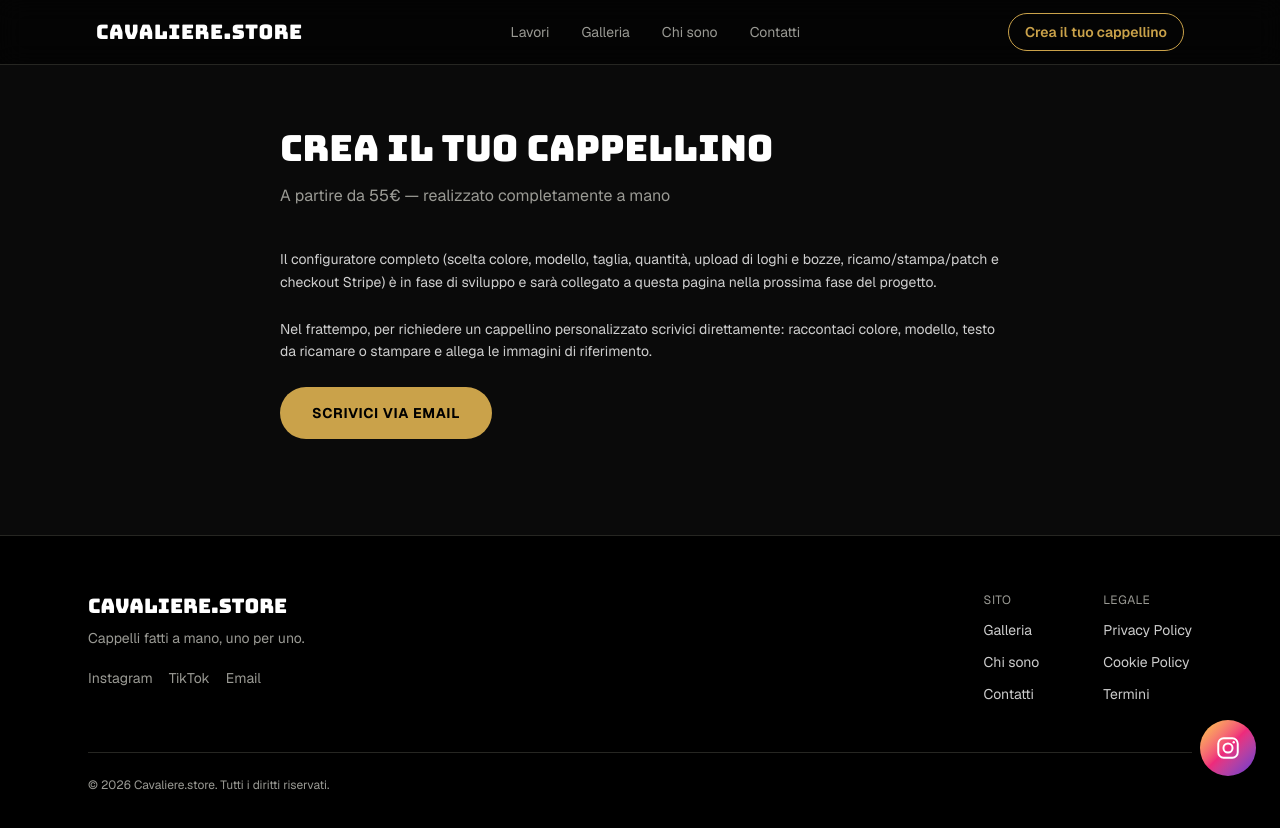
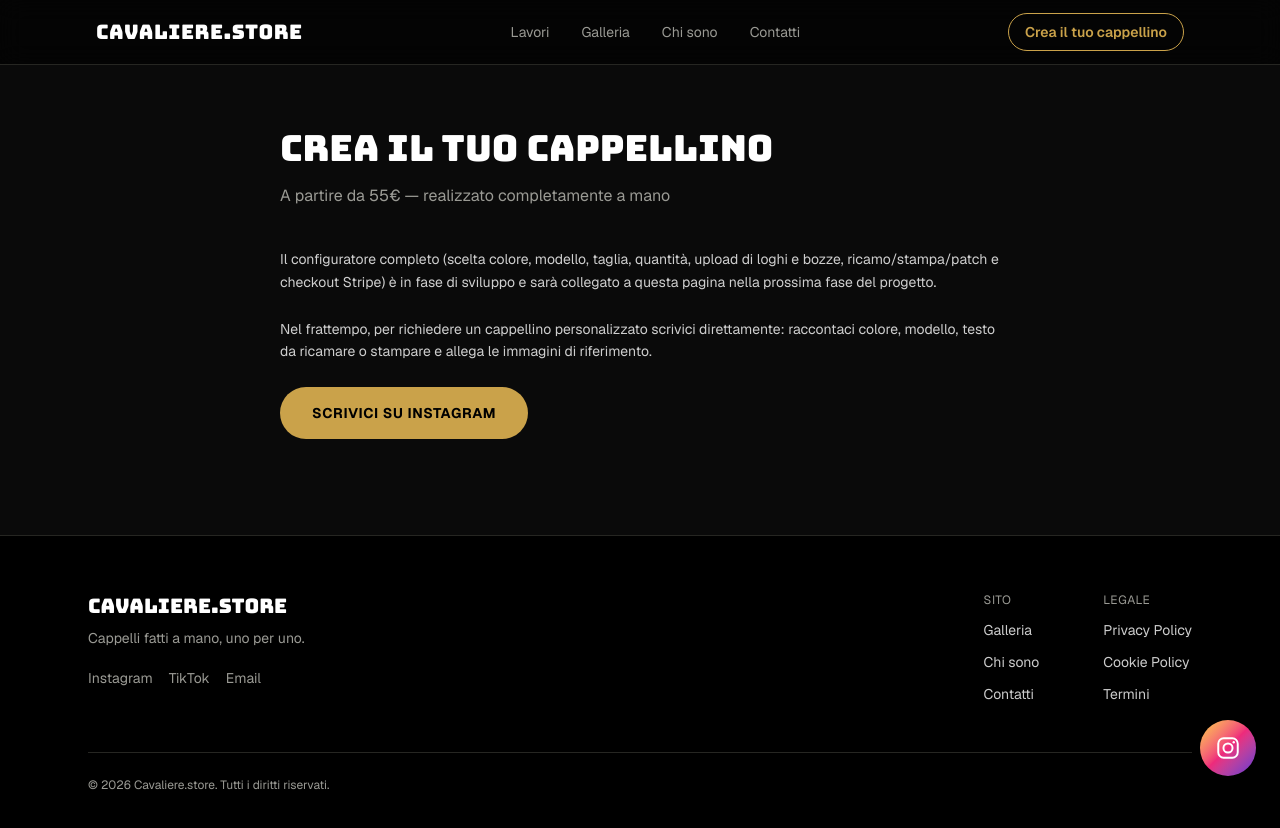
Before and after one commit to danyatta03-ship-it/resi-telos, a Next.js app in the folder cavaliere-store/: page /configuratore in a window 1280 px wide. Shown: the top 828 px of the page. Built offline with nearby package versions, Linux system fonts and the light colour scheme.

Commit message:
Replace email CTA with Instagram DM on configuratore page

```diff
--- a/cavaliere-store/src/app/configuratore/page.tsx
+++ b/cavaliere-store/src/app/configuratore/page.tsx
@@ -26,10 +26,12 @@ export default function ConfiguratorePage() {
         stampare e allega le immagini di riferimento.
       </p>
       <a
-        href={`mailto:${contact.email}?subject=Richiesta%20cappellino%20personalizzato`}
+        href={contact.instagramDm}
+        target="_blank"
+        rel="noopener noreferrer"
         className="inline-flex items-center justify-center rounded-full bg-[var(--color-accent)] px-8 py-4 text-sm font-bold uppercase tracking-wider text-black transition-transform hover:scale-105"
       >
-        Scrivici via email
+        Scrivici su Instagram
       </a>
     </PageShell>
   );
```
